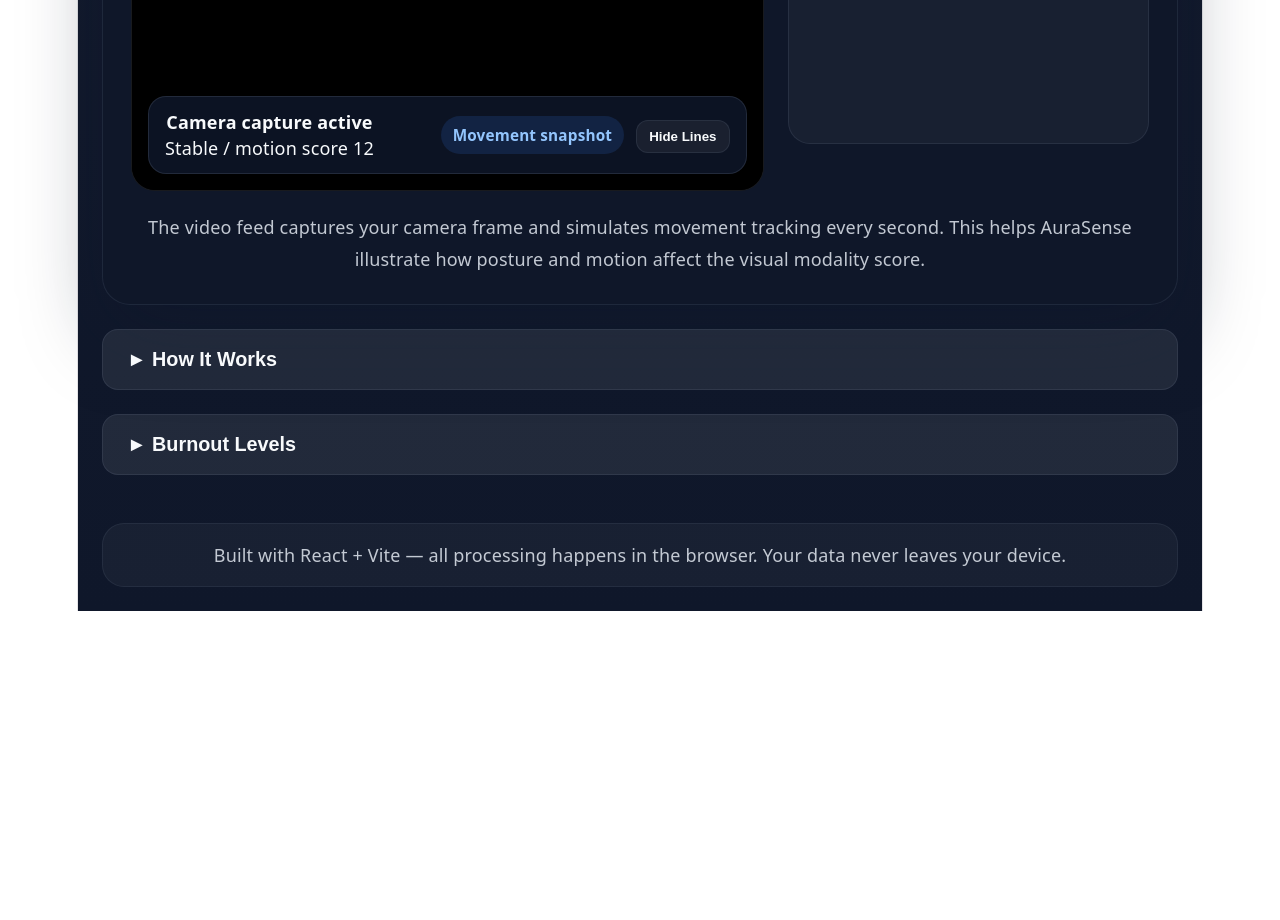
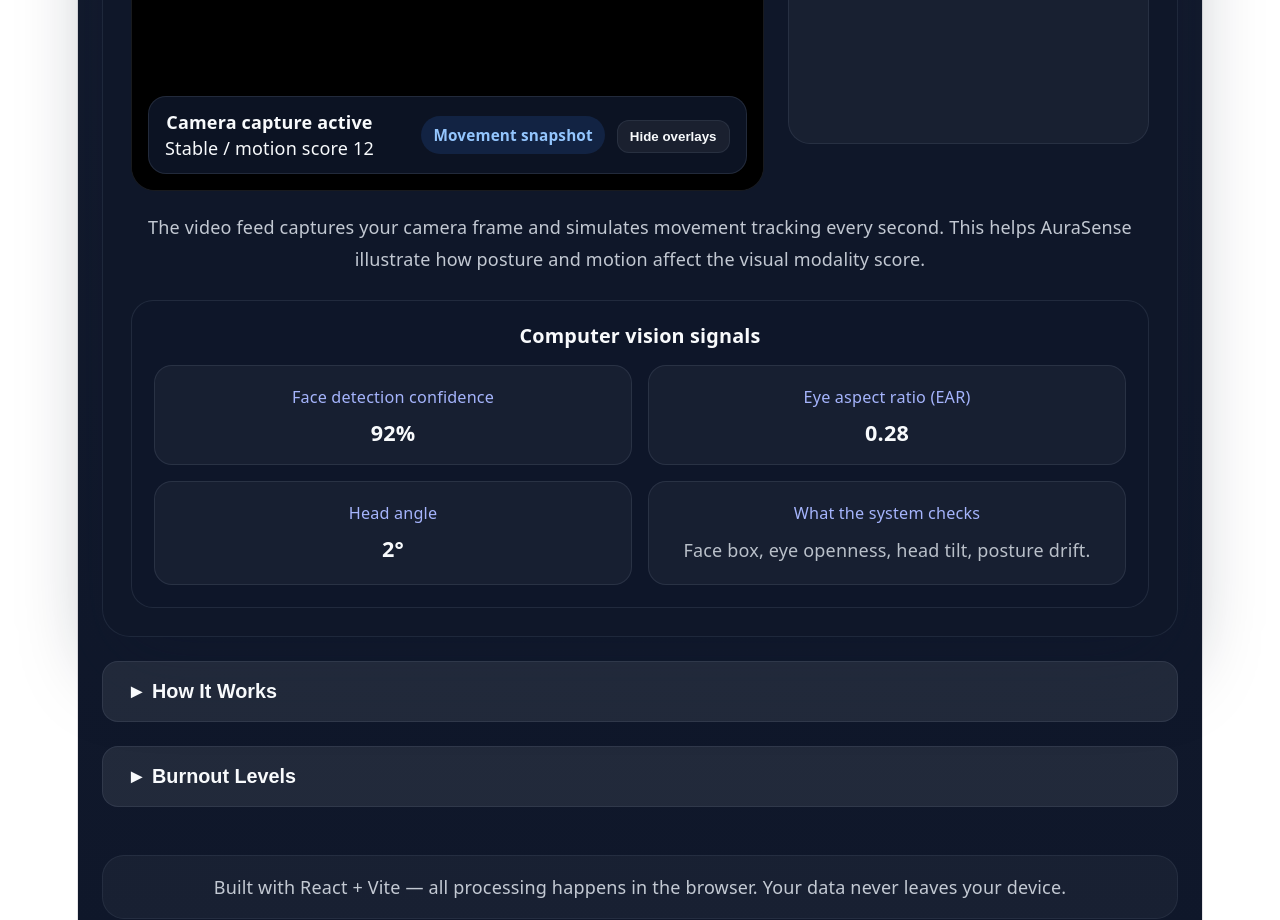
Before and after one commit to f20240759-del/AuraSense, a React (Vite) app: page / in a window 1280 px wide. Shown: the part 1660-2580 px from the top of the page. Before the commit the page ends 2271 px from the top, so only its background shows below. Built offline with nearby package versions, Linux system fonts and the light colour scheme.

Commit message:
chore: push latest face/eye overlay and UI tracking updates

```diff
--- a/src/App.css
+++ b/src/App.css
@@ -346,6 +346,52 @@
   line-height: 1.8;
 }
 
+.video-metric-panel {
+  margin-top: 24px;
+  padding: 22px;
+  border-radius: 22px;
+  background: rgba(15, 23, 42, 0.92);
+  border: 1px solid rgba(148, 163, 184, 0.14);
+}
+
+.video-metric-panel h4 {
+  margin: 0 0 16px;
+  font-size: 1.1rem;
+  color: #f8fafc;
+}
+
+.video-metric-grid {
+  display: grid;
+  gap: 16px;
+  grid-template-columns: repeat(2, minmax(0, 1fr));
+}
+
+.video-metric-card {
+  background: rgba(248, 250, 252, 0.04);
+  border: 1px solid rgba(148, 163, 184, 0.14);
+  border-radius: 18px;
+  padding: 18px;
+}
+
+.video-metric-card span {
+  display: block;
+  font-size: 0.9rem;
+  color: #a5b4fc;
+}
+
+.video-metric-card strong {
+  display: block;
+  margin-top: 10px;
+  font-size: 1.2rem;
+  color: #f8fafc;
+}
+
+.video-metric-card p {
+  margin: 10px 0 0;
+  color: rgba(226, 232, 240, 0.8);
+  line-height: 1.65;
+}
+
 @keyframes slideDown {
   from {
     opacity: 0;
--- a/src/App.jsx
+++ b/src/App.jsx
@@ -20,6 +20,9 @@ export default function App() {
     backspaceCount: 0,
     movementLabel: 'Stable',
     motionScore: 12,
+    eyeAspect: 0.28,
+    headAngle: 2,
+    faceConfidence: 0.92,
   })
 
   const audioContextRef = useRef(null)
@@ -121,24 +124,60 @@ export default function App() {
     return '#10b981'
   }
 
-  const createBodyPartLines = (label) => {
+  const createBoundingBoxes = (label) => {
     const videoEl = videoRef.current
     const width = videoEl?.clientWidth || 640
     const height = videoEl?.clientHeight || 360
-    // Simulated normalized positions for head, shoulders, torso
+    const faceWidth = width * 0.5
+    const faceHeight = height * 0.42
     const cx = width / 2
-    const headY = height * 0.18
-    const shoulderY = height * 0.36
-    const torsoY = height * 0.62
+    const cy = height * 0.35
+    const eyeWidth = faceWidth * 0.18
+    const eyeHeight = faceHeight * 0.14
 
-    // intensity factor from label
-    const intensity = label === 'Active shift' ? 1 : label === 'Micro-adjustment' ? 0.6 : 0.18
+    const intensity = label === 'Active shift' ? 1 : label === 'Micro-adjustment' ? 0.7 : 0.28
 
     return [
-      { name: 'Head', x1: cx - 18 * intensity, y1: headY - 6, x2: cx + 18 * intensity, y2: headY + 6, weight: 3 + 2 * intensity },
-      { name: 'Left Shoulder', x1: cx - 80 * intensity, y1: shoulderY, x2: cx - 18 * intensity, y2: shoulderY + 6, weight: 2 + 2 * intensity },
-      { name: 'Right Shoulder', x1: cx + 18 * intensity, y1: shoulderY + 6, x2: cx + 80 * intensity, y2: shoulderY, weight: 2 + 2 * intensity },
-      { name: 'Torso', x1: cx - 24 * intensity, y1: torsoY - 6, x2: cx + 24 * intensity, y2: torsoY + 6, weight: 3 + 2 * intensity },
+      {
+        name: 'Face',
+        x: cx - faceWidth / 2,
+        y: cy - faceHeight / 2,
+        width: faceWidth,
+        height: faceHeight,
+        stroke: 'rgba(96,165,250,0.92)',
+        label: 'Face box',
+        lineWidth: 3,
+      },
+      {
+        name: 'Left eye',
+        x: cx - faceWidth * 0.22 - eyeWidth / 2 + intensity * 6,
+        y: cy - faceHeight * 0.12,
+        width: eyeWidth,
+        height: eyeHeight,
+        stroke: 'rgba(34,197,94,0.95)',
+        label: 'Eye box',
+        lineWidth: 2.5,
+      },
+      {
+        name: 'Right eye',
+        x: cx + faceWidth * 0.22 - eyeWidth / 2 - intensity * 6,
+        y: cy - faceHeight * 0.12,
+        width: eyeWidth,
+        height: eyeHeight,
+        stroke: 'rgba(34,197,94,0.95)',
+        label: 'Eye box',
+        lineWidth: 2.5,
+      },
+      {
+        name: 'Head angle',
+        x: cx - 16,
+        y: cy + faceHeight * 0.38,
+        width: 32,
+        height: 12,
+        stroke: 'rgba(249,115,22,0.96)',
+        label: 'Head tilt',
+        lineWidth: 2,
+      },
     ]
   }
 
@@ -166,30 +205,29 @@ export default function App() {
     ctx.fillStyle = 'rgba(2,6,23,0.18)'
     ctx.fillRect(0, 0, width, height)
 
-    const shapes = createBodyPartLines(label)
-    motionShapesRef.current = shapes
+    const boxes = createBoundingBoxes(label)
+    motionShapesRef.current = boxes
 
-    shapes.forEach(s => {
-      ctx.strokeStyle = color
-      ctx.lineWidth = s.weight
-      ctx.lineCap = 'round'
-      ctx.beginPath()
-      ctx.moveTo(s.x1, s.y1)
-      ctx.lineTo(s.x2, s.y2)
-      ctx.stroke()
+    boxes.forEach(box => {
+      ctx.strokeStyle = box.stroke
+      ctx.lineWidth = box.lineWidth
+      if (box.name === 'Head angle') ctx.setLineDash([4, 6])
+      else ctx.setLineDash([])
+      ctx.strokeRect(box.x, box.y, box.width, box.height)
+      ctx.setLineDash([])
 
-      // small pulsing dot at midpoint
-      const mx = (s.x1 + s.x2) / 2
-      const my = (s.y1 + s.y2) / 2
-      ctx.beginPath()
-      ctx.fillStyle = color
-      ctx.arc(mx, my, Math.max(2, s.weight), 0, Math.PI * 2)
-      ctx.fill()
+      ctx.fillStyle = box.stroke
+      ctx.font = '600 12px Inter, system-ui'
+      ctx.fillText(box.label, box.x + 8, box.y - 10)
 
-      // label
-      ctx.fillStyle = 'rgba(248,250,252,0.92)'
-      ctx.font = '600 12px Inter, system-ui'
-      ctx.fillText(s.name, s.x2 + 8, s.y2 + 4)
+      if (box.name === 'Left eye' || box.name === 'Right eye') {
+        ctx.fillStyle = 'rgba(16,185,129,0.92)'
+        ctx.fillText('EAR', box.x + 6, box.y + box.height + 18)
+      }
+      if (box.name === 'Face') {
+        ctx.fillStyle = 'rgba(96,165,250,0.92)'
+        ctx.fillText('Face area', box.x + 8, box.y + box.height + 18)
+      }
     })
 
     // score badge
@@ -250,6 +288,9 @@ export default function App() {
           const motionScore = motionChance > 0.75 ? 85 : motionChance > 0.45 ? 46 : 18
           const simulatedSlouch = Math.random() > 0.7 ? parseFloat((1.25 + Math.random() * 0.25).toFixed(2)) : 0.98
           const simulatedBlinks = Math.random() > 0.85 ? Math.floor(Math.random() * 5) + 3 : prev.blinkCount
+          const simulatedEyeAspect = Math.max(0.18, Math.min(0.45, 0.28 + (Math.random() - 0.5) * 0.08))
+          const simulatedHeadAngle = Math.round(2 + (Math.random() - 0.5) * 10)
+          const simulatedFaceConfidence = Math.max(0.75, Math.min(0.99, prev.faceConfidence + (Math.random() - 0.5) * 0.04))
           const nowLabel = `${new Date().toLocaleTimeString([], { hour: '2-digit', minute: '2-digit', second: '2-digit' })}`
           const activityDetail = `${nowLabel} — ${movementLabel} detected`
 
@@ -263,6 +304,9 @@ export default function App() {
             blinkCount: simulatedBlinks,
             movementLabel,
             motionScore,
+            eyeAspect: simulatedEyeAspect,
+            headAngle: simulatedHeadAngle,
+            faceConfidence: parseFloat(simulatedFaceConfidence.toFixed(2)),
           }
         })
       }, 1000)
@@ -461,7 +505,7 @@ export default function App() {
               <div>
                   <span className="motion-badge">Movement snapshot</span>
                   <button className="overlay-toggle" onClick={() => setOverlayEnabled(v => !v)} style={{ marginLeft: 12 }}>
-                    {overlayEnabled ? 'Hide Lines' : 'Show Lines'}
+                    {overlayEnabled ? 'Hide overlays' : 'Show overlays'}
                   </button>
               </div>
             </div>
@@ -483,6 +527,27 @@ export default function App() {
           <p>
             The video feed captures your camera frame and simulates movement tracking every second. This helps AuraSense illustrate how posture and motion affect the visual modality score.
           </p>
+        </div>
+        <div className="video-metric-panel">
+          <h4>Computer vision signals</h4>
+          <div className="video-metric-grid">
+            <div className="video-metric-card">
+              <span>Face detection confidence</span>
+              <strong>{Math.round(metrics.faceConfidence * 100)}%</strong>
+            </div>
+            <div className="video-metric-card">
+              <span>Eye aspect ratio (EAR)</span>
+              <strong>{metrics.eyeAspect.toFixed(2)}</strong>
+            </div>
+            <div className="video-metric-card">
+              <span>Head angle</span>
+              <strong>{metrics.headAngle}°</strong>
+            </div>
+            <div className="video-metric-card">
+              <span>What the system checks</span>
+              <p>Face box, eye openness, head tilt, posture drift.</p>
+            </div>
+          </div>
         </div>
       </section>
 
```
